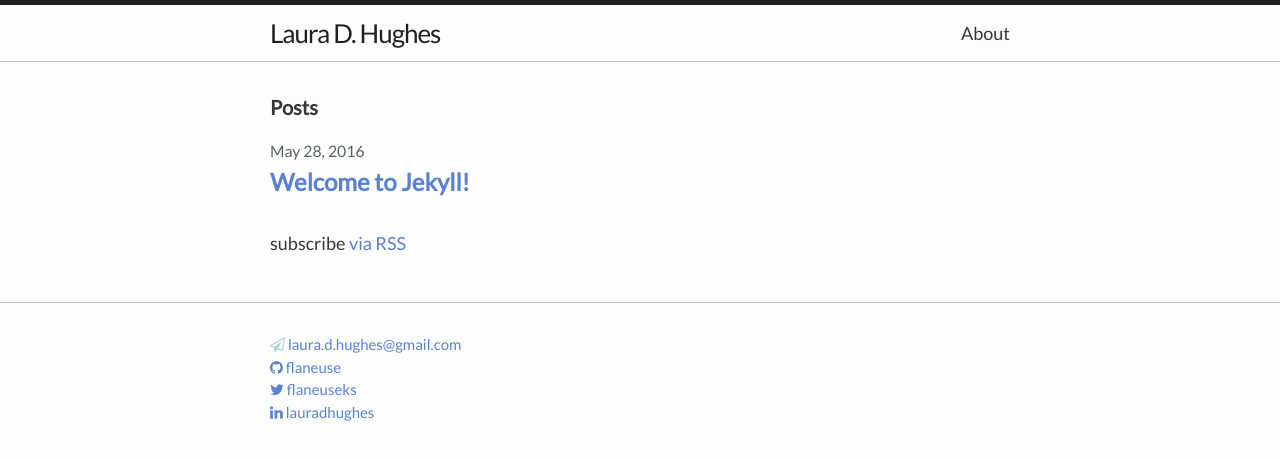
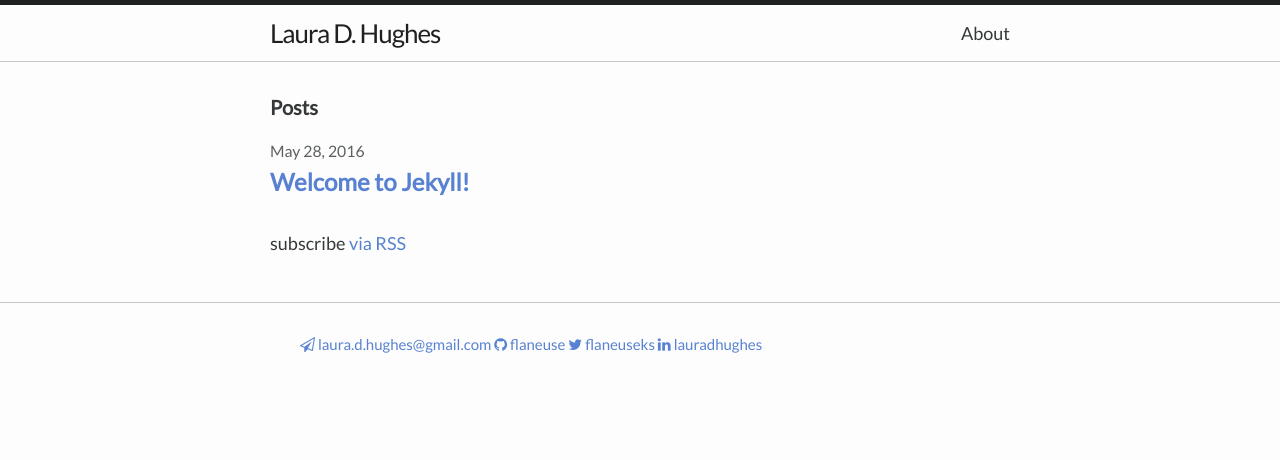
Before and after one commit to flaneuse/testsite, a Jekyll site: the page built from index.html, in a window 1280 px wide. Shown: the top 460 px of the page. Built offline with Jekyll 4.4.1, drawn with Linux system fonts in a browser that asks for light colours; some web fonts are replaced.

Commit message:
horiz footer

```diff
--- a/_includes/footer.html
+++ b/_includes/footer.html
@@ -4,11 +4,14 @@
 
 
     <div class="footer-col-wrapper">
-      <div class="footer-col  footer-col-1">
+      <div class="footer-col">
         <ul class="contact-list">
           <li>
-            <i class="fa fa-send-o"></i>
-          <a href="mailto:{{ site.email }}">{{ site.email }}</a></li>
+            <a href="mailto:{{ site.email }}">
+              <i class="fa fa-send-o"></i>
+              {{ site.email }}
+            </a>
+          </li>
 
           {% if site.github_username %}
           <li>
--- a/_sass/_layout.scss
+++ b/_sass/_layout.scss
@@ -101,10 +101,11 @@
   margin-bottom: $spacing-unit / 2;
 }
 
-.contact-list{
+.contact-list li{
   list-style: none;
   color: $accent-color-light;
   margin-left: 0;
+  display: inline;
 }
 
 .footer-col-wrapper {
@@ -118,13 +119,11 @@
   float: left;
   margin-bottom: $spacing-unit / 2;
   padding-left: $spacing-unit / 2;
-      display: inline;
 }
 
 .footer-col-1 {
   width: -webkit-calc(35% - (#{$spacing-unit} / 2));
   width:         calc(35% - (#{$spacing-unit} / 2));
-        display: inline;
 }
 
 .footer-col-2 {
```
Lines whose indentation alone changed are shown as unchanged.
